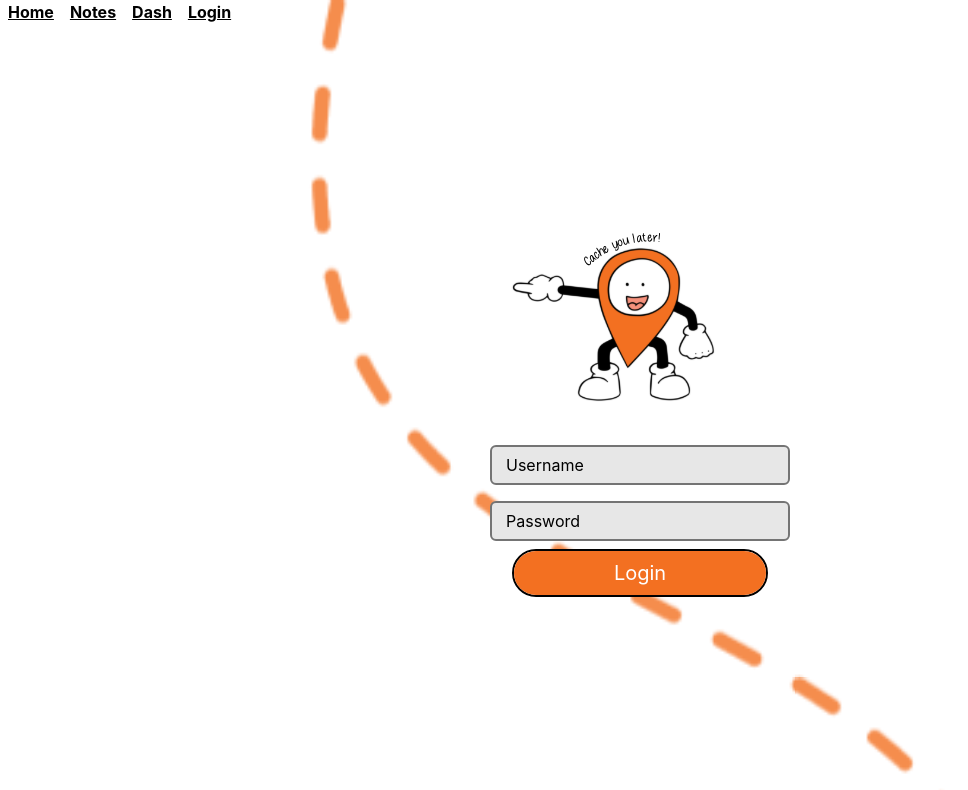
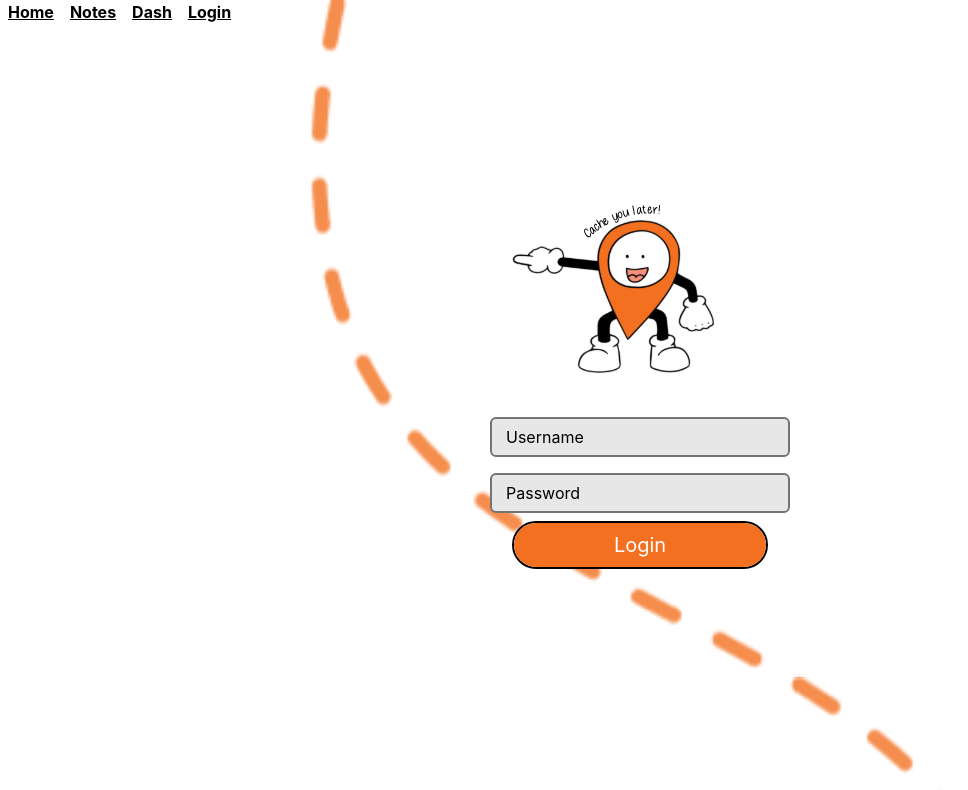
Before and after one commit to kevinxiao27/cacheyoulater, a Next.js app in the folder cacheyoulater-app/: page /login in a window 1280 px wide. Shown: the top 790 px of the page, without its empty margins (0-968 px from the left). Built offline with nearby package versions, Linux system fonts and the light colour scheme.

Commit message:
moved login up a tab

```diff
--- a/cacheyoulater-app/app/login/page.jsx
+++ b/cacheyoulater-app/app/login/page.jsx
@@ -33,7 +33,7 @@ const page = () => {
                   placeholder:text-black sm:pl-[14px] pl-[8px] text-white bg-[#e7e7e7] border-2 border-[#747474]"
                     placeholder="Password"
                 />
-                <div className="mb-10 rounded-full outline-2 outline-black sm:w-1/3 w-1/2 border-2 border-black">
+                <div className="mb-24 rounded-full outline-2 outline-black sm:w-1/3 w-1/2 border-2 border-black">
                     <button
                         type="submit"
                         className="bg-[#F37021] rounded-full outline-2 outline-black w-full flex flex-row justify-center items-center text-xl"
```
